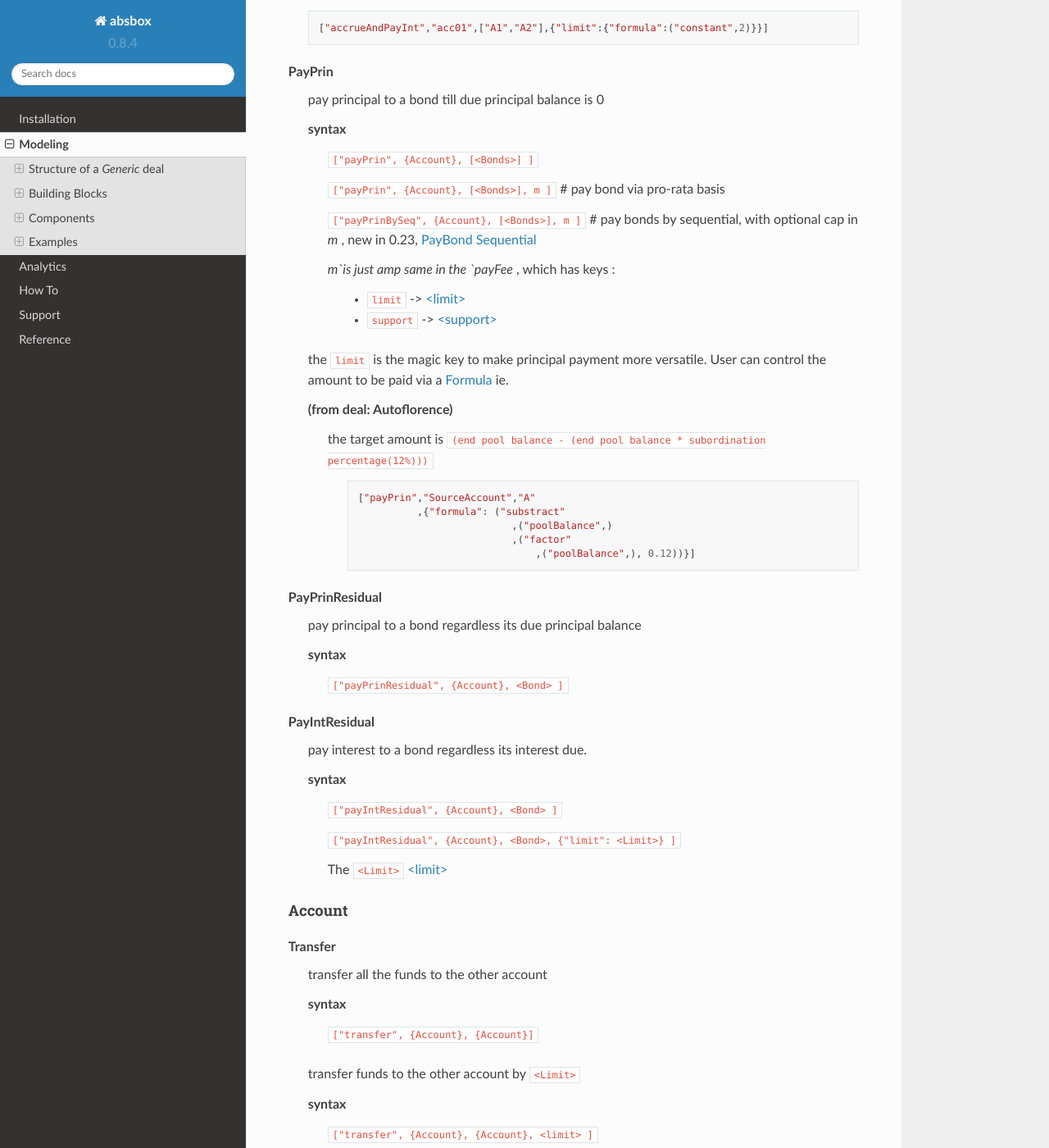
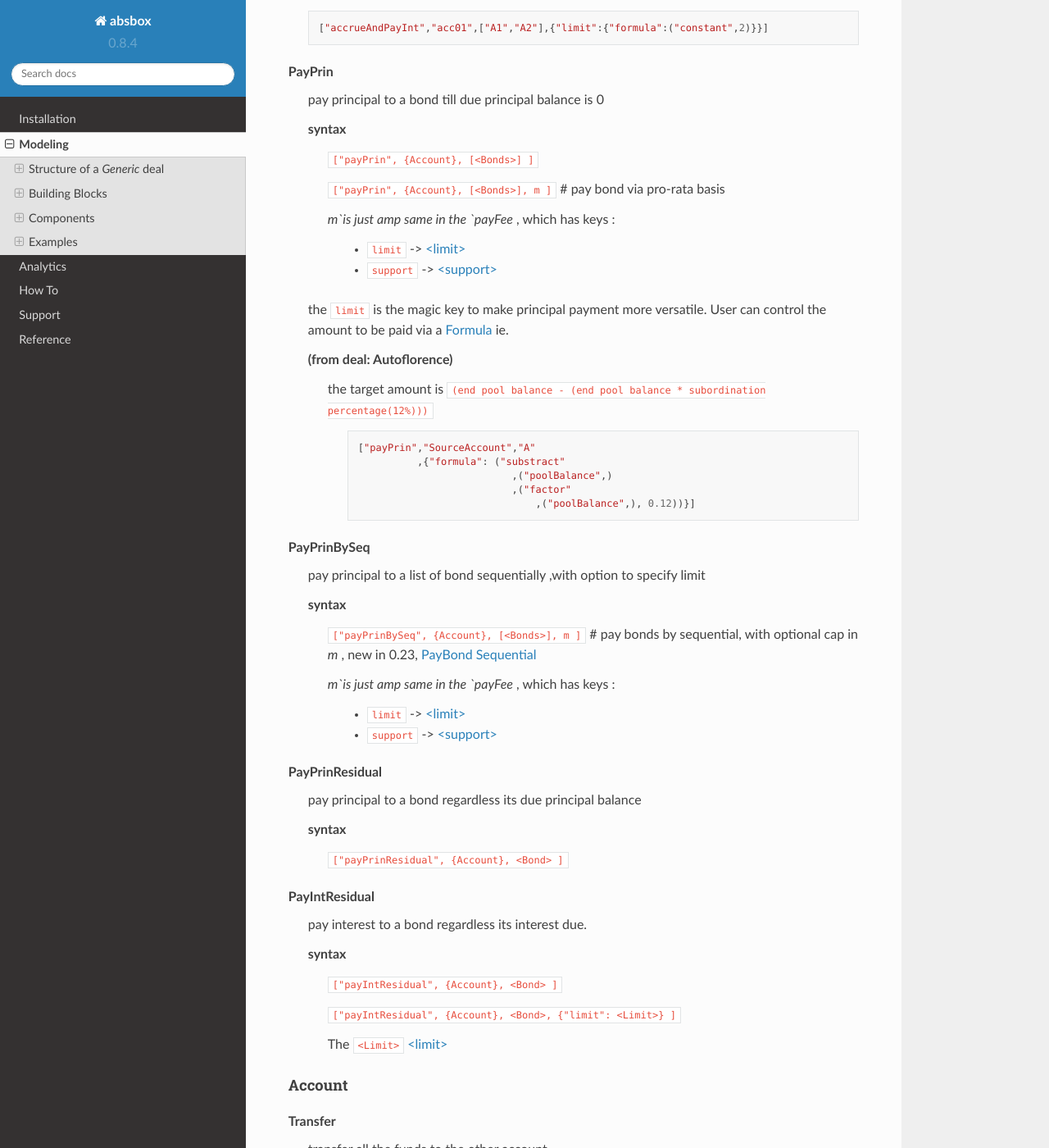
Before and after one commit to yellowbean/absbox-doc, a Sphinx documentation site: the page built from docs/source/modeling.rst, in a window 1280 px wide and 1400 px high, scrolled down 33378 px. Shown: the whole window at 82% size. Built offline with Sphinx 7.4.7 and the Read the Docs theme 2.0.0, drawn with Linux system fonts in a browser that asks for light colours; some of the changed text lies outside the part shown.

Commit message:
seperate payPrinSeq

```diff
--- a/docs/source/modeling.rst
+++ b/docs/source/modeling.rst
@@ -1681,6 +1679,18 @@ PayPrin
                                     ,("poolBalance",)
                                     ,("factor"
                                         ,("poolBalance",), 0.12))}]
+
+PayPrinBySeq
+  pay principal to a list of bond sequentially ,with option to specify limit
+
+  syntax
+    ``["payPrinBySeq", {Account}, [<Bonds>], m ]``  # pay bonds by sequential, with optional cap in `m` , new in 0.23, :ref:`PayBond Sequential`
+
+    `m`is just amp same in the `payFee` , which has keys :
+
+      * ``limit`` -> :ref:`<limit>`
+      * ``support`` -> :ref:`<support>`
+
 
 PayPrinResidual
   pay principal to a bond regardless its due principal balance
@@ -2496,7 +2506,7 @@ Book Ledger
    :emphasize-lines: 43-44,62
 
 Use Rate Hedge
-^^^^^^^^^^^^^^^^^^^^
+--------------------
 
 * build interest rate cap
 * view interest rate cap flow
```
Also changed, not shown: other parts of docs/source/modeling.rst (+0 -2 lines).
